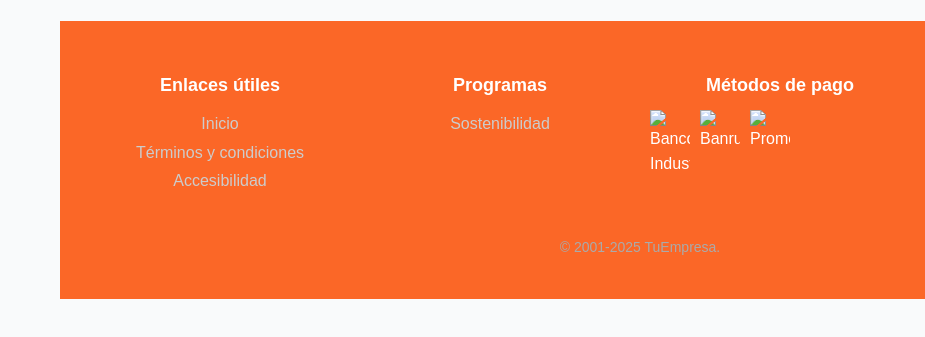
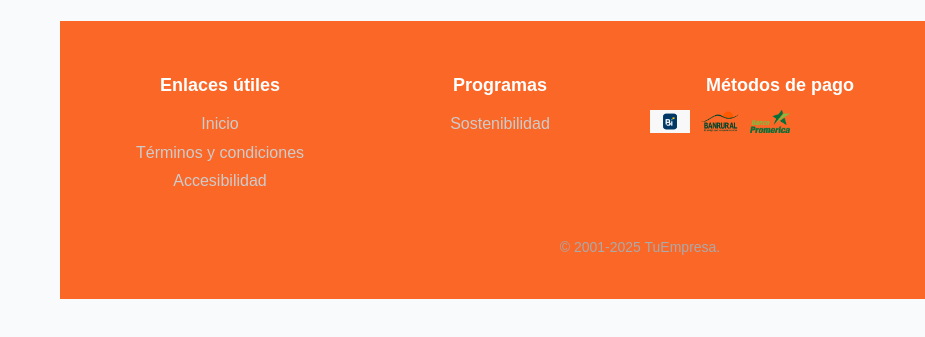
Before and after one commit to Lizeche/proyecto-many, a plain HTML site: page terminos y condiciones.html in a window 1280 px wide. Shown: the part 685-1022 px from the top of the page, 0-925 px from the left. Drawn offline with Linux system fonts and the light colour scheme.

Commit message:
Update terminos y condiciones.html

```diff
--- a/terminos y condiciones.html
+++ b/terminos y condiciones.html
@@ -66,9 +66,9 @@
      <div class="footer-column">
   <h4>Métodos de pago</h4>
   <div class="payment-icons">
-    <img src="img/bi.png" alt="Banco Industrial">
-    <img src="img/banrrural.png" alt="Banrural">
-    <img src="img/bancopromerica.png" alt="Promerica">
+    <img src="bi.png" alt="Banco Industrial">
+    <img src="banrrural.png" alt="Banrural">
+    <img src="bancopromerica.png" alt="Promerica">
 
   </div>
 </div>
```
